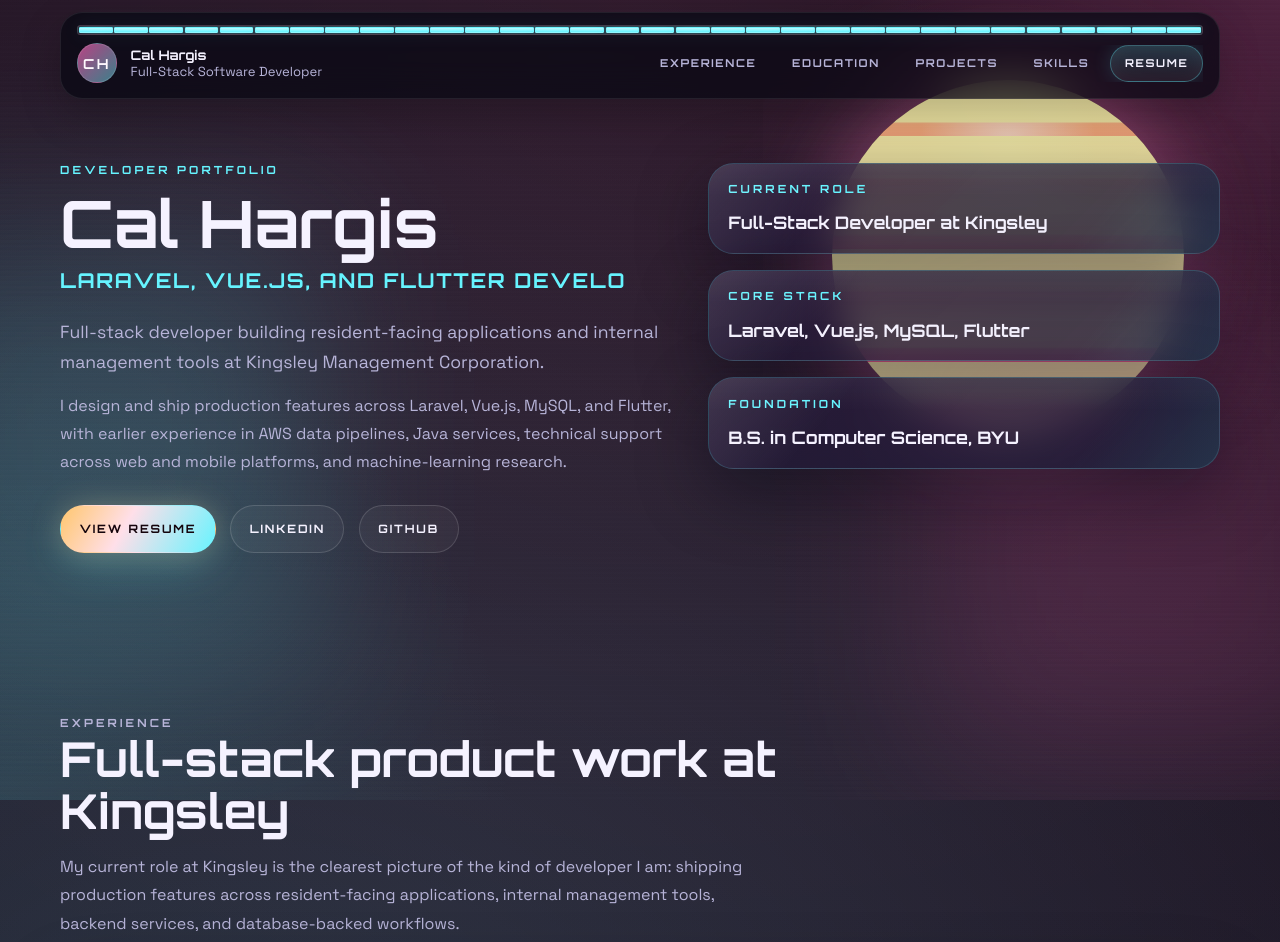
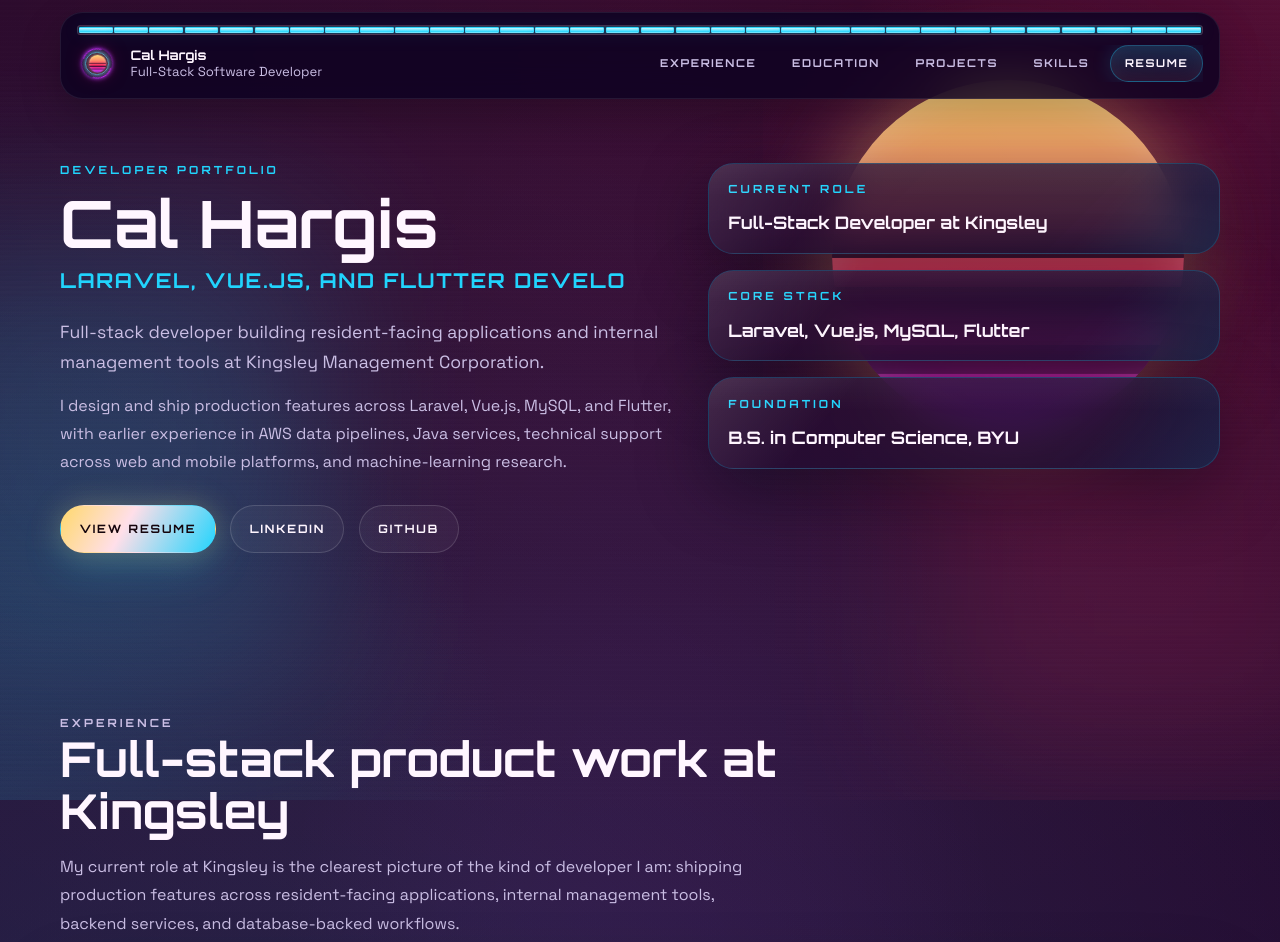
Before and after one commit to calhargis/resume, a plain HTML site: page index.html in a window 1280 px wide. Shown: the top 942 px of the page. Drawn offline with Linux system fonts and the light colour scheme.

Commit message:
recolored and redesigned spinner integration

```diff
--- a/_astro/index@_@astro.D9ULiLFI.css
+++ b/_astro/index@_@astro.D9ULiLFI.css
@@ -142,16 +142,17 @@
     U+2215, U+FEFF, U+FFFD;
 }
 :root {
-  --bg: #070712;
-  --surface: rgba(15, 18, 43, 0.76);
-  --surface-strong: rgba(19, 20, 49, 0.92);
-  --border: rgba(118, 241, 255, 0.22);
-  --border-strong: rgba(255, 93, 177, 0.34);
-  --text: #f5f2ff;
-  --muted: #b7b4d8;
-  --pink: #ff5db1;
-  --cyan: #66f4ff;
-  --amber: #ffc66d;
+  --bg: #0d0221;
+  --surface: rgba(18, 7, 43, 0.78);
+  --surface-strong: rgba(27, 8, 60, 0.92);
+  --border: rgba(33, 212, 253, 0.24);
+  --border-strong: rgba(255, 46, 99, 0.38);
+  --text: #fff6ff;
+  --muted: #cabee4;
+  --pink: #ff2e63;
+  --cyan: #21d4fd;
+  --violet: #b621fe;
+  --amber: #ffd86b;
   --shadow: 0 22px 70px rgba(2, 4, 18, 0.45);
   --radius-lg: 1.6rem;
   --radius-md: 1rem;
@@ -175,13 +176,18 @@
     Segoe UI,
     sans-serif;
   background:
-    radial-gradient(circle at top, rgba(255, 104, 160, 0.16), transparent 35%),
+    radial-gradient(circle at top, rgba(255, 46, 99, 0.18), transparent 35%),
     radial-gradient(
       circle at 20% 20%,
-      rgba(102, 244, 255, 0.18),
+      rgba(33, 212, 253, 0.17),
       transparent 28%
     ),
-    linear-gradient(180deg, #090914, #0b0c19 42%, #05060f);
+    radial-gradient(
+      ellipse at 50% 42%,
+      rgba(182, 33, 254, 0.16),
+      transparent 52%
+    ),
+    linear-gradient(180deg, #0d0221, #130533 42%, #070111);
 }
 a {
   color: inherit;
@@ -217,45 +223,78 @@
   background:
     radial-gradient(
       circle at top right,
-      rgba(255, 93, 177, 0.18),
+      rgba(255, 46, 99, 0.18),
       transparent 28%
     ),
     radial-gradient(
       circle at bottom left,
-      rgba(102, 244, 255, 0.12),
+      rgba(33, 212, 253, 0.12),
       transparent 34%
     );
 }
 .scene__sun {
+  --sun-slit: 25%;
+  --sun-slit-bar: 12.52%;
+  --sun-slit-duration: calc(2.6s / 1.5);
   top: 10vh;
   right: min(8vw, 6rem);
   width: min(22rem, 34vw);
   aspect-ratio: 1;
   border-radius: 50%;
-  background:
-    repeating-linear-gradient(
-      180deg,
-      #fff9aff2 0 11%,
-      #fff9aff2 11.8%,
-      #ff6fab24 12.4% 16%
-    ),
-    radial-gradient(
-      circle at 50% 18%,
-      rgba(255, 246, 214, 0.95),
-      transparent 26%
-    ),
-    linear-gradient(180deg, #ffd878, #ff8b7b 40%, #ff4da0);
+  overflow: hidden;
+  background: linear-gradient(
+    to bottom,
+    var(--amber) 0%,
+    #ff9a6b 28%,
+    var(--pink) 60%,
+    var(--violet) 100%
+  );
   box-shadow:
-    0 0 80px #ff7ec473,
-    0 0 180px #ff6fab3d;
-  opacity: 0.9;
+    0 0 80px rgba(255, 216, 107, 0.42),
+    0 0 170px rgba(255, 46, 99, 0.36),
+    inset 0 0 46px rgba(255, 255, 255, 0.22);
+  opacity: 0.92;
+}
+.scene__sun:before {
+  content: "";
+  position: absolute;
+  left: 0;
+  right: 0;
+  bottom: 0;
+  height: 66%;
+  background: repeating-linear-gradient(
+    to bottom,
+    rgba(13, 2, 33, 0) 0,
+    rgba(13, 2, 33, 0) calc(var(--sun-slit) - var(--sun-slit-bar)),
+    var(--bg) calc(var(--sun-slit) - var(--sun-slit-bar)),
+    var(--bg) var(--sun-slit)
+  );
+  -webkit-mask: linear-gradient(
+    to bottom,
+    transparent 0%,
+    #000 32%,
+    #000 52%,
+    rgba(0, 0, 0, 0.62) 68%,
+    rgba(0, 0, 0, 0.3) 84%,
+    transparent 100%
+  );
+  mask: linear-gradient(
+    to bottom,
+    transparent 0%,
+    #000 32%,
+    #000 52%,
+    rgba(0, 0, 0, 0.62) 68%,
+    rgba(0, 0, 0, 0.3) 84%,
+    transparent 100%
+  );
+  animation: eclipse-slits var(--sun-slit-duration) linear infinite;
 }
 .scene__grid {
   inset: auto -18vw -26vh;
   height: 68vh;
   background:
-    linear-gradient(rgba(102, 244, 255, 0.28) 1px, transparent 1px),
-    linear-gradient(90deg, rgba(102, 244, 255, 0.18) 1px, transparent 1px);
+    linear-gradient(rgba(33, 212, 253, 0.28) 1px, transparent 1px),
+    linear-gradient(90deg, rgba(33, 212, 253, 0.18) 1px, transparent 1px);
   background-size:
     100% 4rem,
     4rem 100%;
@@ -295,12 +334,12 @@
 .scene__glow--left {
   top: 28%;
   left: -8rem;
-  background: #66f4ffb3;
+  background: #21d4fdb3;
 }
 .scene__glow--right {
   right: -6rem;
   bottom: 2rem;
-  background: #ff5db1a6;
+  background: #ff2e63a6;
 }
 .topbar,
 .section,
@@ -320,7 +359,7 @@
   padding: 1.9rem 1rem 0.9rem;
   border: 1px solid rgba(255, 255, 255, 0.08);
   border-radius: 1.4rem;
-  background: #070813b8;
+  background: rgba(13, 2, 33, 0.82);
   box-shadow: 0 16px 40px #00000038;
   backdrop-filter: blur(18px);
 }
@@ -339,10 +378,10 @@
   border-radius: 0.22rem;
   background:
     linear-gradient(180deg, #ffffff14, #ffffff05),
-    linear-gradient(90deg, #ff5db114, #66f4ff14);
+    linear-gradient(90deg, #ff2e6314, #21d4fd14);
   box-shadow:
     inset 0 0 18px #00000059,
-    0 0 20px #66f4ff14;
+    0 0 20px #21d4fd14;
 }
 .topbar__progress-segments {
   position: absolute;
@@ -353,7 +392,7 @@
   align-items: stretch;
 }
 .topbar__progress-segment {
-  border: 1px solid rgba(102, 244, 255, 0.08);
+  border: 1px solid rgba(33, 212, 253, 0.08);
   border-radius: 0.08rem;
   background: linear-gradient(180deg, #ffffff0f, #ffffff03);
   opacity: 0.16;
@@ -368,11 +407,11 @@
 .topbar__progress-segment.is-active {
   opacity: 1;
   transform: scale(1);
-  border-color: #66f4ff75;
-  background: linear-gradient(180deg, #bff9ff, #66f4ff);
+  border-color: #21d4fd75;
+  background: linear-gradient(180deg, #c8f7ff, #21d4fd);
   box-shadow:
-    0 0 8px #66f4ff75,
-    0 0 16px #66f4ff38;
+    0 0 8px #21d4fd75,
+    0 0 16px #21d4fd38;
 }
 .topbar__brand {
   display: inline-flex;
@@ -387,13 +426,9 @@
   width: 2.5rem;
   height: 2.5rem;
   border-radius: 50%;
-  border: 1px solid rgba(255, 255, 255, 0.12);
-  background: linear-gradient(135deg, #ff5db1b3, #66f4ff80);
-  color: #fff9fe;
-  font-family: Orbitron, sans-serif;
-  font-size: 0.86rem;
-  letter-spacing: 0.18em;
-  text-transform: uppercase;
+}
+.topbar__spinner {
+  flex: 0 0 auto;
 }
 .topbar__brand-copy {
   display: flex;
@@ -452,10 +487,10 @@
 .topbar__nav a.is-active,
 .topbar__nav a[aria-current="location"] {
   color: var(--text);
-  border-color: #66f4ff52;
-  background: linear-gradient(180deg, #66f4ff2e, #ffffff0d);
+  border-color: #21d4fd52;
+  background: linear-gradient(180deg, #21d4fd2e, #ffffff0d);
   box-shadow:
-    0 0 20px #66f4ff29,
+    0 0 20px #21d4fd29,
     inset 0 0 18px #ffffff0a;
 }
 .section {
@@ -624,8 +659,8 @@
   color: #14040c;
   background: var(--button-fill);
   box-shadow:
-    0 0 30px #ffd18c40,
-    0 16px 40px #66f4ff2e;
+    0 0 30px #ffd86b40,
+    0 16px 40px #21d4fd2e;
 }
 .button--ghost {
   --button-fill: linear-gradient(
@@ -633,7 +668,7 @@
     rgba(255, 255, 255, 0.07),
     rgba(255, 255, 255, 0.04)
   );
-  --button-overlay: rgba(102, 244, 255, 0.22);
+  --button-overlay: rgba(33, 212, 253, 0.22);
   color: var(--text);
   border-color: #ffffff24;
   background: #ffffff0a;
@@ -656,7 +691,7 @@
   border-radius: var(--radius-lg);
   background:
     linear-gradient(180deg, rgba(255, 255, 255, 0.04), transparent 36%),
-    linear-gradient(135deg, #ff5db114, #66f4ff08), var(--surface);
+    linear-gradient(135deg, #ff2e6314, #21d4fd08), var(--surface);
   box-shadow: var(--shadow);
   backdrop-filter: blur(18px);
 }
@@ -673,11 +708,187 @@
     rgba(255, 255, 255, 0.12),
     transparent 26%,
     transparent 74%,
-    rgba(102, 244, 255, 0.1)
+    rgba(33, 212, 253, 0.1)
   );
 }
 .fact-card {
   padding: 1.15rem 1.2rem;
+}
+.eclipse-spinner {
+  --sw-bg: var(--bg);
+  --sw-pink: var(--pink);
+  --sw-cyan: var(--cyan);
+  --sw-violet: var(--violet);
+  --sw-warm: var(--amber);
+  position: relative;
+  display: grid;
+  width: 1em;
+  height: 1em;
+  place-items: center;
+  font-size: var(--size);
+}
+.eclipse-spinner * {
+  box-sizing: border-box;
+}
+.eclipse-spinner__halo {
+  position: absolute;
+  width: 0.9em;
+  height: 0.9em;
+  border-radius: 50%;
+  background: radial-gradient(
+    circle,
+    rgba(0, 240, 255, 0.2) 0%,
+    rgba(162, 60, 255, 0.1) 48%,
+    transparent 68%
+  );
+  animation: eclipse-breathe calc(3.6s / var(--spd)) ease-in-out infinite;
+}
+.eclipse-spinner__ring {
+  position: absolute;
+  width: 0.42em;
+  height: 0.42em;
+  border: 0.012em solid var(--sw-cyan);
+  border-radius: 50%;
+  box-shadow: 0 0 calc(0.06em * var(--glow)) var(--sw-cyan);
+  animation: eclipse-expand calc(2.4s / var(--spd)) ease-out infinite;
+}
+.eclipse-spinner__arc {
+  position: absolute;
+  width: 0.76em;
+  height: 0.76em;
+  border: 0.015em solid transparent;
+  border-right-color: currentColor;
+  border-left-color: currentColor;
+  border-radius: 50%;
+  color: var(--sw-pink);
+  box-shadow: 0 0 calc(0.05em * var(--glow)) currentColor;
+  animation:
+    eclipse-spin calc(2.4s / var(--spd)) linear infinite reverse,
+    eclipse-arc-color calc(7.2s / var(--spd)) linear infinite;
+}
+.eclipse-spinner__sun {
+  position: absolute;
+  width: 0.42em;
+  height: 0.42em;
+  overflow: hidden;
+  border-radius: 50%;
+  background: linear-gradient(
+    to bottom,
+    var(--sw-warm) 0%,
+    #ff9a6b 28%,
+    var(--sw-pink) 60%,
+    var(--sw-violet) 100%
+  );
+  box-shadow:
+    0 0 calc(0.1em * var(--glow)) rgba(255, 216, 107, 0.6),
+    0 0 calc(0.22em * var(--glow)) rgba(255, 46, 99, 0.5),
+    inset 0 0 0.08em rgba(255, 255, 255, 0.3);
+  animation: eclipse-pulse calc(2.4s / var(--spd)) ease-in-out infinite;
+}
+.eclipse-spinner__sun-slits {
+  position: absolute;
+  right: 0;
+  bottom: 0;
+  left: 0;
+  height: 66%;
+  background: repeating-linear-gradient(
+    to bottom,
+    rgba(13, 2, 33, 0) 0,
+    rgba(13, 2, 33, 0) calc(var(--slit) - var(--slit-bar)),
+    var(--sw-bg) calc(var(--slit) - var(--slit-bar)),
+    var(--sw-bg) var(--slit)
+  );
+  -webkit-mask: linear-gradient(
+    to bottom,
+    transparent 0%,
+    #000 32%,
+    #000 52%,
+    rgba(0, 0, 0, 0.62) 68%,
+    rgba(0, 0, 0, 0.3) 84%,
+    transparent 100%
+  );
+  mask: linear-gradient(
+    to bottom,
+    transparent 0%,
+    #000 32%,
+    #000 52%,
+    rgba(0, 0, 0, 0.62) 68%,
+    rgba(0, 0, 0, 0.3) 84%,
+    transparent 100%
+  );
+  animation: eclipse-slits calc(2.6s / var(--spd)) linear infinite;
+}
+@keyframes eclipse-expand {
+  0% {
+    width: 0.42em;
+    height: 0.42em;
+    opacity: 0;
+  }
+  12% {
+    opacity: 0.9;
+  }
+  90% {
+    opacity: 0.55;
+  }
+  100% {
+    width: 0.76em;
+    height: 0.76em;
+    opacity: 0;
+  }
+}
+@keyframes eclipse-spin {
+  to {
+    transform: rotate(360deg);
+  }
+}
+@keyframes eclipse-arc-color {
+  0% {
+    color: var(--sw-pink);
+  }
+  30% {
+    color: var(--sw-pink);
+  }
+  33.33% {
+    color: var(--sw-violet);
+  }
+  63% {
+    color: var(--sw-violet);
+  }
+  66.67% {
+    color: var(--sw-cyan);
+  }
+  97% {
+    color: var(--sw-cyan);
+  }
+  100% {
+    color: var(--sw-pink);
+  }
+}
+@keyframes eclipse-slits {
+  from {
+    background-position: 0 0;
+  }
+  to {
+    background-position: 0 calc(-1 * var(--slit, var(--sun-slit)));
+  }
+}
+@keyframes eclipse-pulse {
+  0%,
+  100% {
+    transform: scale(1.12);
+  }
+  50% {
+    transform: scale(1);
+  }
+}
+@keyframes eclipse-breathe {
+  0%,
+  100% {
+    transform: scale(1);
+  }
+  50% {
+    transform: scale(1.04);
+  }
 }
 .fact-card h2 {
   font-size: 1.08rem;
@@ -750,19 +961,19 @@
   background:
     radial-gradient(
       circle at top left,
-      rgba(255, 93, 177, 0.12),
+      rgba(255, 46, 99, 0.12),
       transparent 32%
     ),
-    linear-gradient(135deg, #ff5db114, #66f4ff0a), var(--surface-strong);
+    linear-gradient(135deg, #ff2e6314, #21d4fd0a), var(--surface-strong);
 }
 .feature-card--spotlight {
   background:
     radial-gradient(
       circle at top right,
-      rgba(102, 244, 255, 0.14),
+      rgba(33, 212, 253, 0.14),
       transparent 28%
     ),
-    linear-gradient(135deg, #ffc66d14, #66f4ff0a), var(--surface-strong);
+    linear-gradient(135deg, #ffd86b14, #21d4fd0a), var(--surface-strong);
 }
 .feature-card--supporting,
 .kingsley-card,
@@ -772,7 +983,7 @@
 .feature-card--supporting {
   background:
     linear-gradient(180deg, rgba(255, 255, 255, 0.04), transparent 40%),
-    linear-gradient(135deg, #66f4ff0f, #ff5db10a), var(--surface);
+    linear-gradient(135deg, #21d4fd0f, #ff2e630a), var(--surface);
 }
 .feature-card__meta,
 .project-card__header {
@@ -876,8 +1087,8 @@
 .skill-pill:hover,
 .skill-pill:focus-within {
   transform: translateY(-1px);
-  border-color: #66f4ff5c;
-  background: linear-gradient(180deg, #66f4ff1f, #ffffff0a);
+  border-color: #21d4fd5c;
+  background: linear-gradient(180deg, #21d4fd1f, #ffffff0a);
 }
 .skill-pill__icon {
   display: inline-flex;
@@ -909,7 +1120,7 @@
   height: 0.6rem;
   border-radius: 50%;
   background: linear-gradient(135deg, var(--pink), var(--cyan));
-  box-shadow: 0 0 14px #ff5db173;
+  box-shadow: 0 0 14px #ff2e6373;
 }
 .project-card__header a {
   display: inline-flex;
@@ -924,8 +1135,8 @@
 }
 .project-card__header a:hover,
 .project-card__header a:focus-visible {
-  border-color: #66f4ff57;
-  background: #66f4ff14;
+  border-color: #21d4fd57;
+  background: #21d4fd14;
 }
 .publication-card .button {
   align-self: flex-start;
@@ -940,10 +1151,10 @@
   background:
     radial-gradient(
       circle at left top,
-      rgba(255, 93, 177, 0.18),
+      rgba(255, 46, 99, 0.18),
       transparent 28%
     ),
-    linear-gradient(135deg, #111126f5, #0b0e1fe6);
+    linear-gradient(135deg, #19073ff5, #0d0221e6);
 }
 .resume-card p {
   max-width: 38rem;
--- a/index.html
+++ b/index.html
@@ -8,7 +8,7 @@
       name="description"
       content="Developer portfolio for Cal Hargis featuring experience, education, projects, research publications, and a downloadable resume."
     />
-    <meta name="theme-color" content="#070712" />
+    <meta name="theme-color" content="#0d0221" />
     <link rel="canonical" href="https://calhargis.github.io/resume/" />
     <link rel="icon" type="image/svg+xml" href="favicon.svg" />
     <meta property="og:type" content="website" />
@@ -169,7 +169,25 @@
           </div>
         </div>
         <a class="topbar__brand" href="#top">
-          <span class="topbar__brand-mark">CH</span>
+          <span class="topbar__brand-mark" aria-hidden="true">
+            <span
+              class="eclipse-spinner topbar__spinner"
+              style="
+                --size: 2.5rem;
+                --spd: 1.5;
+                --glow: 2.4;
+                --slit: 0.0693em;
+                --slit-bar: 0.0347em;
+              "
+            >
+              <span class="eclipse-spinner__halo"></span>
+              <span class="eclipse-spinner__ring"></span>
+              <span class="eclipse-spinner__arc"></span>
+              <span class="eclipse-spinner__sun">
+                <span class="eclipse-spinner__sun-slits"></span>
+              </span>
+            </span>
+          </span>
           <span class="topbar__brand-copy">
             <span>Cal Hargis</span> <span>Full-Stack Software Developer</span>
           </span>
```
Also changed, not shown: assets/eclipse-spinner.html (added, +138 -0 lines), 1 other file.
